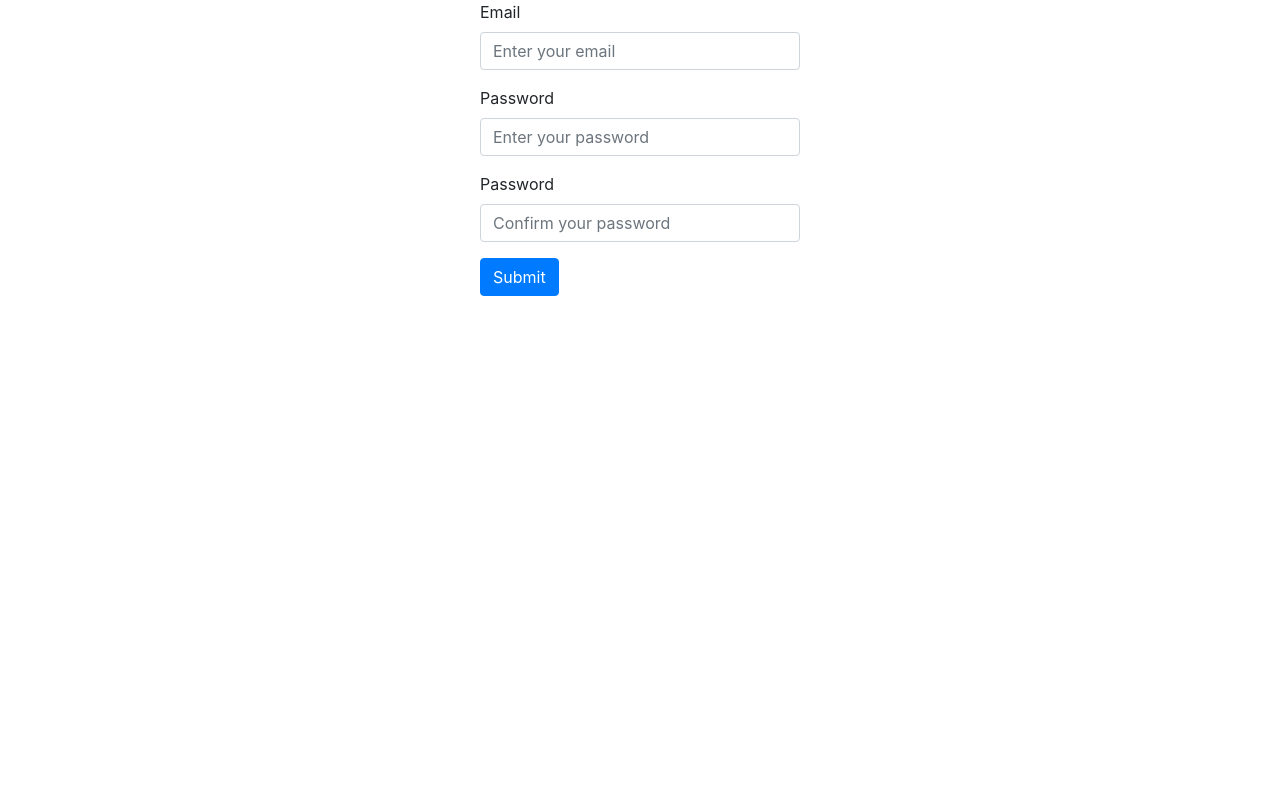
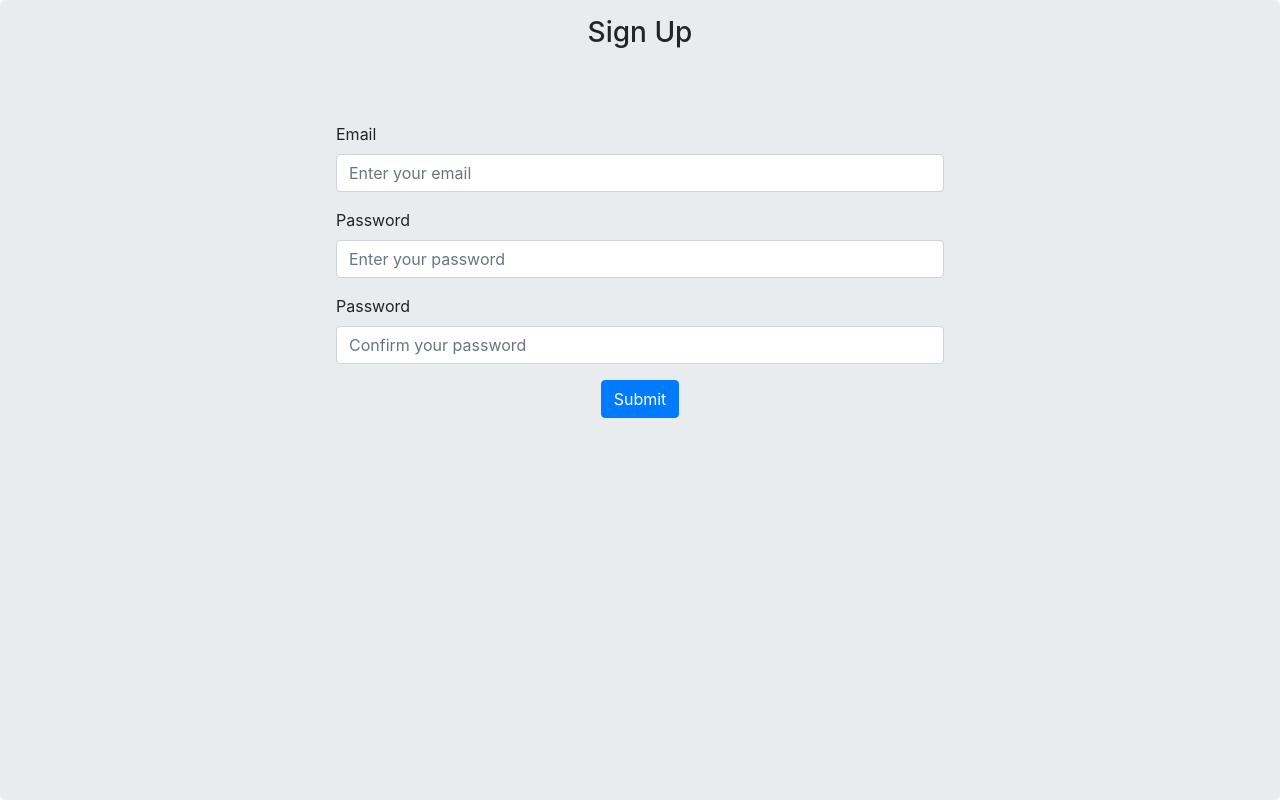
Before and after one commit to samirasaad/formik-yup, a React (Create React App) app: page / in a window 1280 px wide. Built offline with nearby package versions, Linux system fonts and the light colour scheme.

Commit message:
adding sign up ui enhamcemnt

```diff
--- a/public/index.html
+++ b/public/index.html
@@ -28,7 +28,7 @@
   </head>
   <body>
     <noscript>You need to enable JavaScript to run this app.</noscript>
-    <div id="root"></div>
+    <div id="root" class="p-0 m-0 jumbotron"></div>
     <!--
       This HTML file is a template.
       If you open it directly in the browser, you will see an empty page.
--- a/src/App.css
+++ b/src/App.css
@@ -1,38 +1,3 @@
-.App {
-  text-align: center;
+#root {
+  height: 100vh;
 }
-
-.App-logo {
-  height: 40vmin;
-  pointer-events: none;
-}
-
-@media (prefers-reduced-motion: no-preference) {
-  .App-logo {
-    animation: App-logo-spin infinite 20s linear;
-  }
-}
-
-.App-header {
-  background-color: #282c34;
-  min-height: 100vh;
-  display: flex;
-  flex-direction: column;
-  align-items: center;
-  justify-content: center;
-  font-size: calc(10px + 2vmin);
-  color: white;
-}
-
-.App-link {
-  color: #61dafb;
-}
-
-@keyframes App-logo-spin {
-  from {
-    transform: rotate(0deg);
-  }
-  to {
-    transform: rotate(360deg);
-  }
-}
--- a/src/FormikYupSignUp/FormikYupSignUp.js
+++ b/src/FormikYupSignUp/FormikYupSignUp.js
@@ -14,7 +14,7 @@ const FormikYupSignUp = () => {
       {(props) => {
         const { handleSubmit } = props;
         return (
-          <form className="m-auto w-50 " onSubmit={handleSubmit}>
+          <form className="m-auto w-50" onSubmit={handleSubmit}>
             <label className="mx-2 font-weight-bold">Email</label>
             <input
               id="email"
--- a/src/SignUp/SignUp.js
+++ b/src/SignUp/SignUp.js
@@ -33,7 +33,8 @@ class SignUp extends Component {
           SignUpForm: { ...SignUpForm, confirmPassword: e.target.value },
         });
         break;
-        default:return
+      default:
+        return;
     }
   };
   handleSubmit = (e) => {
@@ -45,8 +46,14 @@ class SignUp extends Component {
       SignUpForm: { email, password, confirmPassword },
     } = this.state;
     return (
-      <form onSubmit={this.handleSubmit} className="w-25 m-auto" noValidate>
-        <div className="form-group">
+      <>
+      <h3 className='d-flex justify-content-center pt-3'>Sign Up</h3>
+      <form
+        onSubmit={this.handleSubmit}
+        className=" d-flex flex-column jumbotron justify-content-center align-items-center"
+        noValidate
+      >
+        <div className="form-group w-50">
           <label htmlFor="email">Email</label>
           <input
             type="email"
@@ -57,7 +64,7 @@ class SignUp extends Component {
             onChange={this.handleChange}
           />
         </div>
-        <div className="form-group">
+        <div className="form-group w-50">
           <label htmlFor="Password">Password</label>
           <input
             type="password"
@@ -68,7 +75,7 @@ class SignUp extends Component {
             onChange={this.handleChange}
           />
         </div>
-        <div className="form-group">
+        <div className="form-group w-50">
           <label htmlFor="confirmPassword">Password</label>
           <input
             type="password"
@@ -83,6 +90,7 @@ class SignUp extends Component {
           Submit
         </button>
       </form>
+      </>
     );
   }
 }
```
